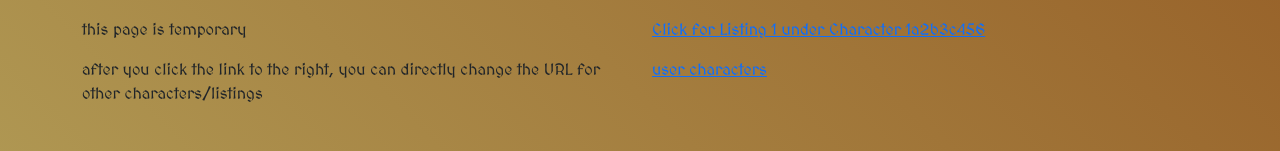
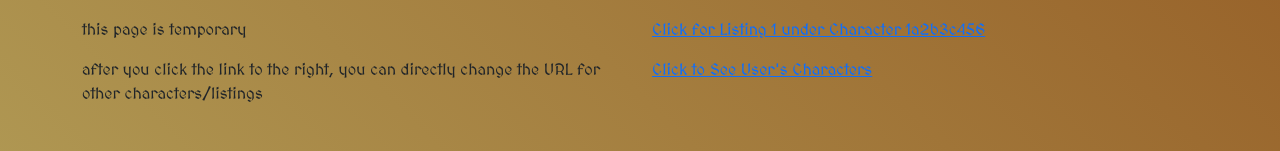
Before and after one commit to BNP200000/4347-005-MMO_Marketplace, a Next.js app in the folder client/: page /character in a window 1280 px wide. Shown: the part 198-349 px from the top of the page. Built offline with nearby package versions, Linux system fonts and the light colour scheme.

Commit message:
Update page.tsx

```diff
--- a/client/src/app/character/page.tsx
+++ b/client/src/app/character/page.tsx
@@ -16,7 +16,7 @@ export default function CharacterListingsPage() {
           <Col>
             <p><Link href="/character/1a2b3c456/listings">Click for Listings for Character 1a2b3c456</Link></p>
             <p><Link href="/character/1a2b3c456/listings/1">Click for Listing 1 under Character 1a2b3c456</Link></p>
-            <p><Link href="/getCharacter">user characters</Link></p>
+            <p><Link href="/getCharacter">Click to See User's Characters</Link></p>
           </Col>
         </Row>
       </Container>
```
